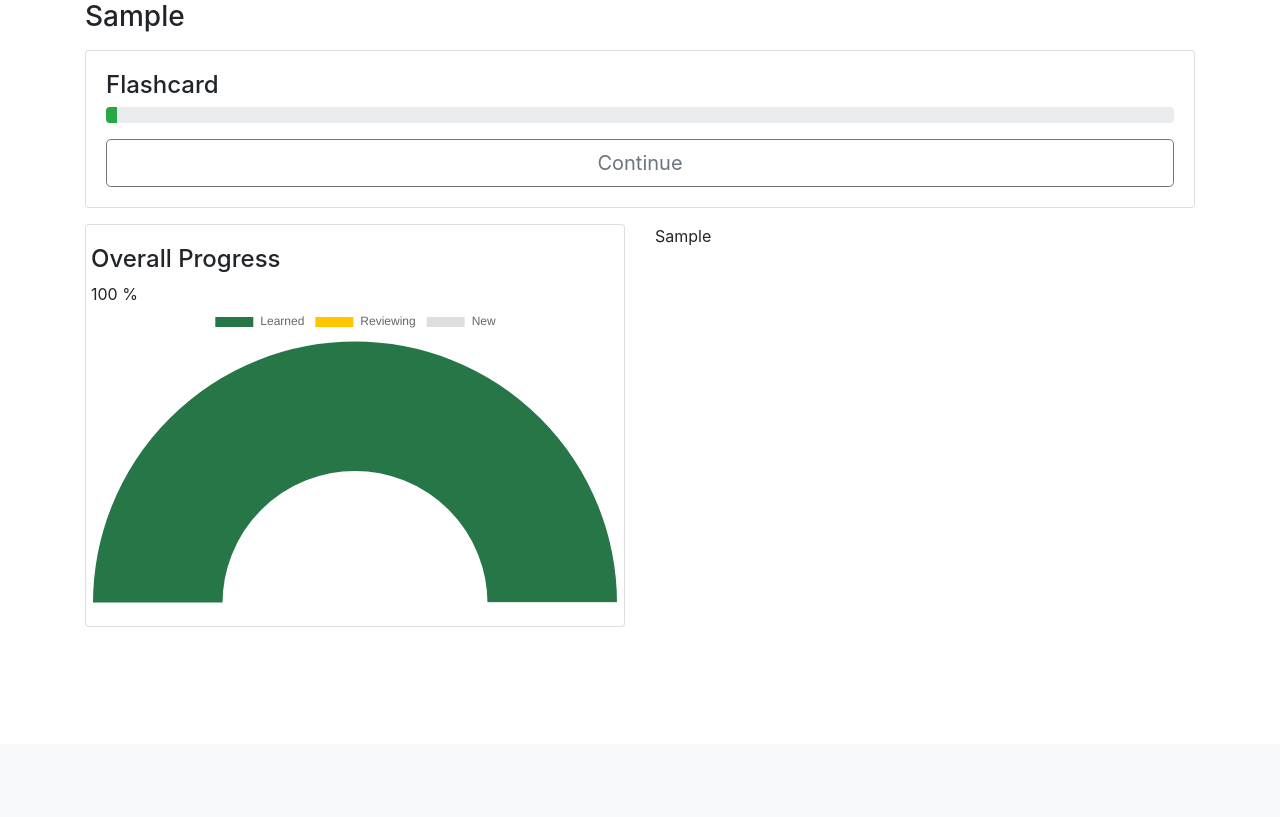
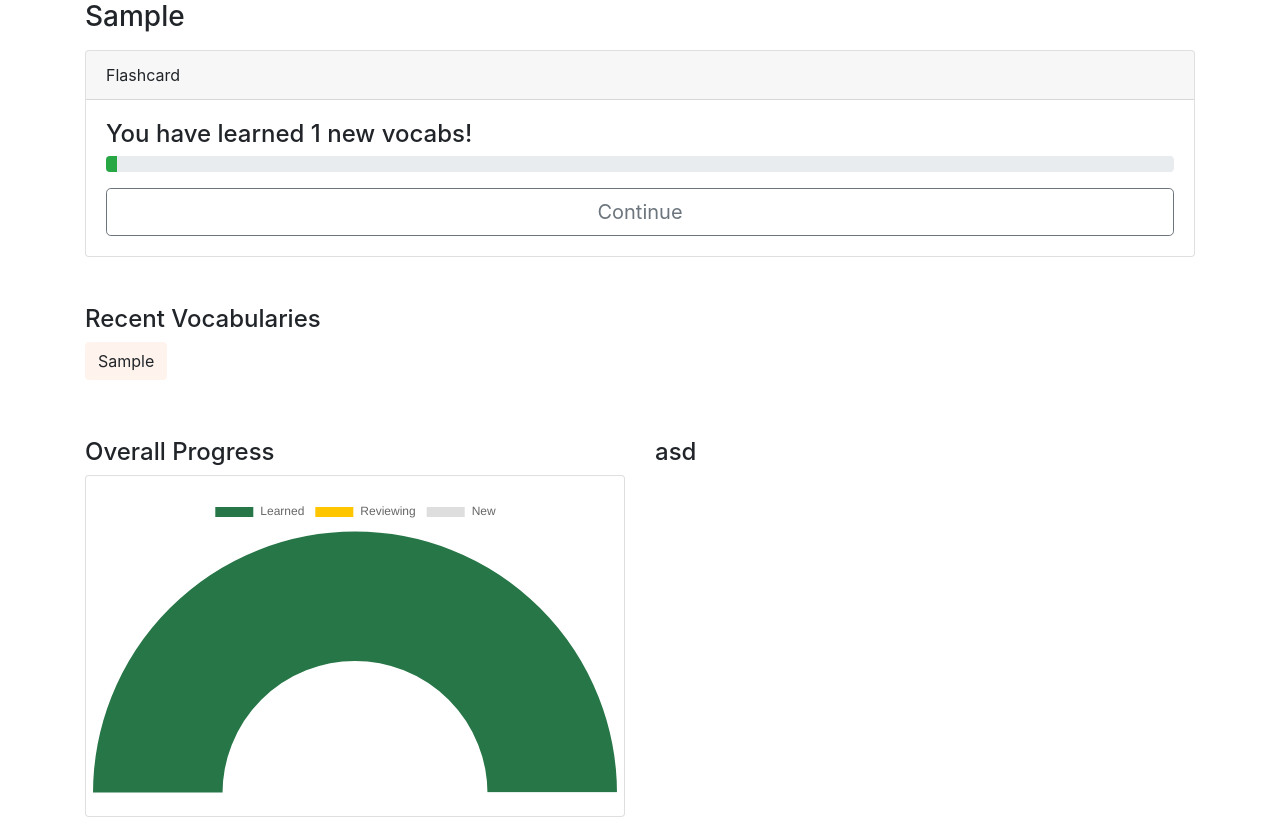
Before and after one commit to jalacardio/newppp, a Django app: page /program/1/dashboard/ in a window 1280 px wide. Shown: the part 56-873 px from the top of the page. Before the commit the page ends 683 px from the top, so only its background shows below. Run offline with Django 3.2, Linux system fonts and the light colour scheme; a user stored in the database is signed in; tables that the repository leaves empty hold one stand-in row (values such as "Sample post"); some libraries are stand-ins or nearby versions.

Commit message:
Mod dashboard to include recent vocabs

```diff
--- a/ppp/program/services/vocabulary_program_service.py
+++ b/ppp/program/services/vocabulary_program_service.py
@@ -76,12 +76,12 @@ class VocabularyProgramService():
         vu = VocabularyUnderstanding.objects.get(member=self.member, vocabulary__id=vocab_id)
         return vu
 
-    def get_recent_mastered_vocabulary(self, vocab_count):
+    def get_recent_mastered_vocabulary(self, vocab_count=10):
         learned = (Q(score__gt=4) & Q(vocabulary__vocab_program=self.program))
         mem = Member.objects.prefetch_related(
                 Prefetch('understandings', queryset=VocabularyUnderstanding.objects.filter(learned))
                 ).get(pk=self.member.pk)
-        vocab_learned = mem.understandings.order_by('-mastered_at').all()
+        vocab_learned = mem.understandings.order_by('-mastered_at')[:vocab_count]
         return vocab_learned
 
     def update_vocabulary_understanding(self, vocab_id, score):
--- a/ppp/static/program/css/dashboard.css
+++ b/ppp/static/program/css/dashboard.css
@@ -6,3 +6,16 @@
 .overall-progress span{
     font-size: 14px;
 }
+
+.recent-vocab{
+    width: 100%;
+}
+.vocab-flipper{
+    margin-right: 5px;
+    margin-bottom: 10px;
+    background-color: #fff4ed;
+}
+
+.vocab-flipper:hover{
+    background-color: #ffe2d1;
+}
--- a/ppp/templates/program/dashboard.html
+++ b/ppp/templates/program/dashboard.html
@@ -7,36 +7,52 @@
 <div class="container">
     <h3 class="mb-3">{{ program.alias }}</h3>
     <div class="card mb-3">
+        <div class="card-header">
+            Flashcard
+        </div>
         <div class="card-body">
-        {% if flashcard %}
-            <h4>Flashcard</h4>
+            {% if flashcard %}
+            <div>
+                <h4>You have learned {{ current_progress.learned }} new vocabs!</h4>
+            </div>
             <div class="progress mb-3">
-                <div class="progress-bar bg-success" role="progressbar" style="width: {{ flashcard.progress }}%" aria-valuenow="{{ flashcard.progress }}" aria-valuemin="0" aria-valuemax="100"></div>
+                <div class="progress-bar bg-success" role="progressbar" style="width: {{ flashcard.progress }}%"
+                     aria-valuenow="{{ flashcard.progress }}" aria-valuemin="0" aria-valuemax="100"></div>
             </div>
-            <a href="{%url 'program:flashcard' program_id=program.id %}">
-                <button type="button" class="btn btn-outline-secondary btn-lg btn-block">Continue</button>
+            <a class="btn btn-outline-secondary btn-lg btn-block"
+               href="{%url 'program:flashcard' program_id=program.id %}">
+                Continue
             </a>
-        {% else %}
-            <a href="{%url 'program:flashcard' program_id=program.id %}">
-                <button type="button" class="btn btn-outline-secondary btn-lg btn-block">Create</button>
+            {% else %}
+            <a class="btn btn-outline-secondary btn-lg btn-block"
+               href="{%url 'program:flashcard' program_id=program.id %}">
+                Create
             </a>
-        {% endif %}
+            {% endif %}
         </div>
     </div>
-    <div class="row">
+    <div class="row mt-5">
+        <div class="col-12">
+        <div class="recent">
+            <div>
+                <h4>Recent Vocabularies</h4>
+            </div>
+            <div class="recent-vocab">
+                {% for understanding in recent_learned_vocab_understandings %}
+                <button type="button" class="btn vocab-flipper">{{ understanding.vocabulary.word.rep }}</button>
+                {% endfor %}
+            </div>
+        </div>
+        </div>
+    </div>
+    <div class="row mt-5">
         <div class="col-6">
-            <div class="card">
+            <div>
+                <h4>Overall Progress</h4>
+            </div>
+            <div class="progress-chart">
+                <div class="card">
                 <div class="card-body">
-                    <div class="row">
-                        <div>
-                            <h4>
-                                Overall Progress
-                            </h4>
-                            <span>
-                                 {{ current_progress.percentage|floatformat:"0" }} %
-                            </span>
-                        </div>
-                    </div>
                     <div class="row">
                         <div class="chart-container">
                             <canvas id="progressDonut"></canvas>
@@ -45,15 +61,11 @@
                 </div>
             </div>
         </div>
+        </div>
         <div class="col-6">
-            <div class="recent-learned">
-                {% for understanding in recent_learned_vocab_understandings %}
-                    <p>{{ understanding.vocabulary.word.rep }}</p>
-                {% endfor %}
-            </div>
+            <h4>asd</h4>
         </div>
     </div>
-
 
 
 </div>
@@ -70,5 +82,7 @@
     loadPieChart(id, labels, data)
 
 
+
+
 </script>
 {% endblock %}
```
Also changed, not shown: ppp/static/program/js/dashboard.js (+0 -31 lines).
